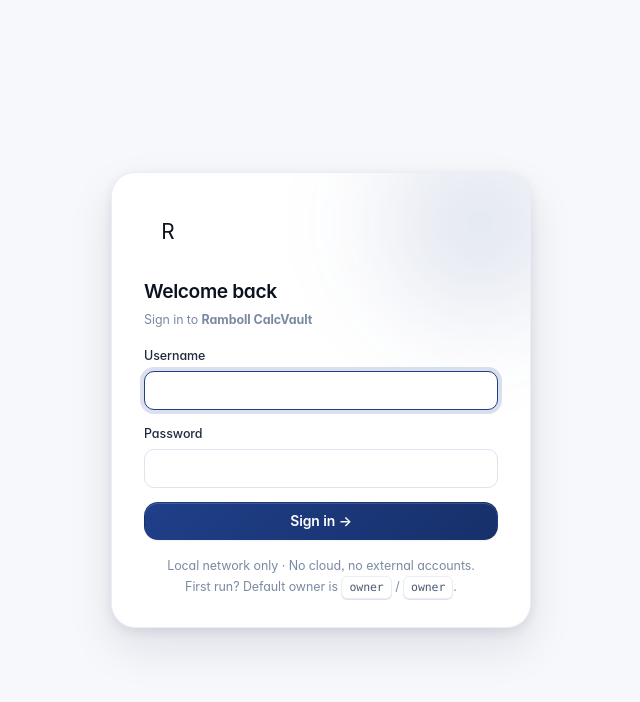
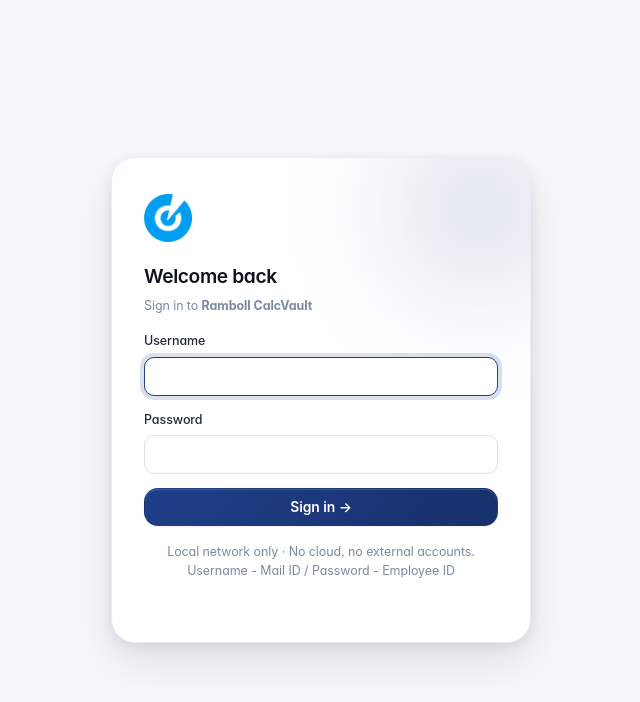
Before and after one commit to Chandresh15/CalcVault-V1.0-, a Flask app: page /login in a window 1280 px wide. Shown: the top 702 px of the page, without its empty margins (319-959 px from the left). Run offline with Flask 3, Linux system fonts and the light colour scheme; some web fonts are replaced.

Commit message:
Update login.html

```diff
--- a/templates/login.html
+++ b/templates/login.html
@@ -8,7 +8,10 @@
 {% block anon_content %}
 <div class="login-shell">
   <div class="login-card">
-    <div class="brand-mark">R</div>
+    <div class="brand-mark">
+      <img src="{{ url_for('static', filename='img/ramboll-symbol.png') }}"
+          alt="Ramboll symbol">
+    </div>
     <h2 style="margin-bottom:.25rem;">Welcome back</h2>
     <p class="text-muted small mb-2">
       Sign in to <b style="color:var(--brand-blue);">Ramboll CalcVault</b>
@@ -49,7 +52,11 @@
 
     <div class="text-center text-muted small mt-2">
       Local network only · No cloud, no external accounts.<br>
-      First run? Default owner is <kbd>owner</kbd> / <kbd>owner</kbd>.
+      Username - Mail ID / Password - Employee ID<br>
+    </div>
+    <div class="text-center small mt-2"
+        style="color: rgba(255,255,255,0.45); letter-spacing: 0.04em; font-size: 11px;">
+      Water and Wastewater Treatment Team
     </div>
   </div>
 </div>
```
